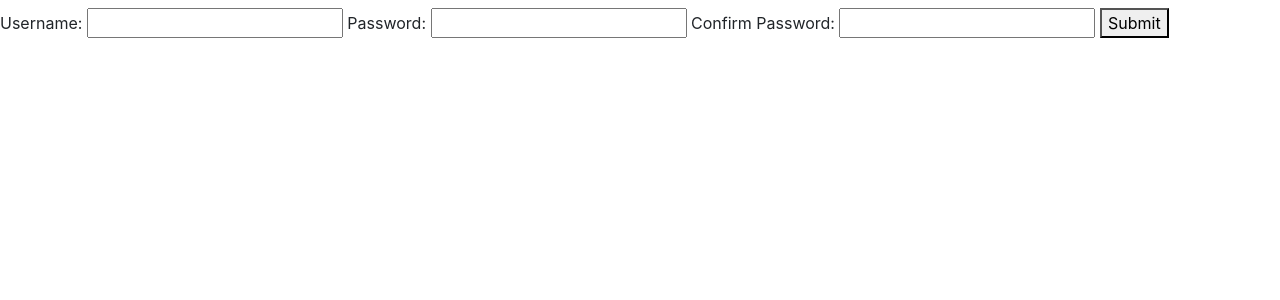
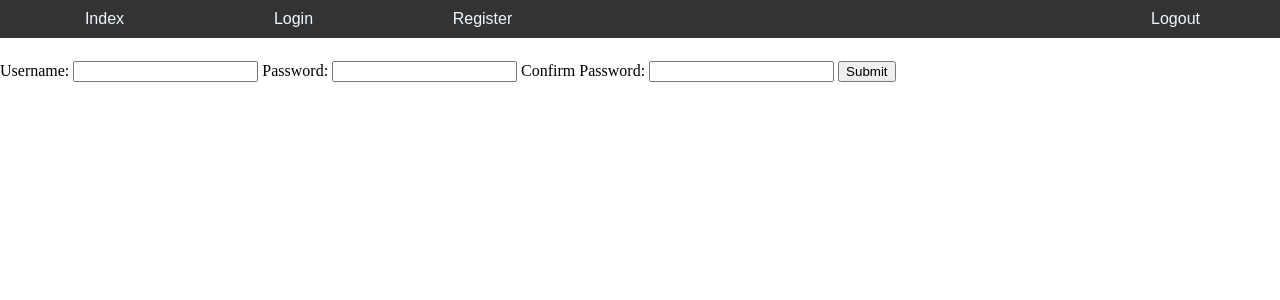
Before and after one commit to Emichira/cs50w-project1, a Flask app: page /register in a window 1280 px wide. Shown: the top 300 px of the page. Run offline with Flask 2, Linux system fonts and the light colour scheme; some libraries are stand-ins or nearby versions.

Commit message:
add nav-bar to layout

```diff
--- a/static/style.css
+++ b/static/style.css
@@ -0,0 +1,46 @@
+body {
+    background: #fff;
+    margin: 0;
+    padding-top: 40px;
+}
+
+.nav-bar {
+    background: #333;
+    margin: 0;
+    width: 100%;
+    position: fixed;
+    top: 0;
+    left: 0;
+}
+
+.nav-bar ul li {
+    display: inline;
+    float: left;
+    width: 15%;
+    font-family: arial;
+}
+
+.nav-bar ul li a {
+    color: aliceblue;
+}
+
+.nav-bar ul li:nth-child(4) {
+    float: right;
+}
+
+.nav-bar ul {
+    margin: 0;
+    padding: 10px 10px;
+    text-align: center;
+    list-style-type: none;
+}
+
+.nav-bar ul:after {
+    content: "";
+    display: block;
+    clear: both;
+}
+
+.nav-bar ul li a {
+    text-decoration: none;
+}
--- a/templates/layout.html
+++ b/templates/layout.html
@@ -1,11 +1,30 @@
 <!DOCTYPE html>
 <html>
     <head>
-        <link rel="stylesheet" href="https://stackpath.bootstrapcdn.com/bootstrap/4.3.1/css/bootstrap.min.css" integrity="sha384-ggOyR0iXCbMQv3Xipma34MD+dH/1fQ784/j6cY/iJTQUOhcWr7x9JvoRxT2MZw1T" crossorigin="anonymous">
+        <meta name="viewport" content="width=device-width">
+        <!-- <link rel="stylesheet" href="https://stackpath.bootstrapcdn.com/bootstrap/4.3.1/css/bootstrap.min.css" integrity="sha384-ggOyR0iXCbMQv3Xipma34MD+dH/1fQ784/j6cY/iJTQUOhcWr7x9JvoRxT2MZw1T" crossorigin="anonymous"> -->
+        <link rel="stylesheet" href="../static/style.css">
         <title>Project 1</title>
     </head>
     <body>
-        <h1>{% block heading %}{% endblock %}</h1>
+        <div class="nav-bar">
+            <ul>
+                <li>
+                    <a href="/">Index</a>
+                </li>
+                <li>
+                    <a href="/login">Login</a>
+                </li>
+                <li>
+                    <a href="/register">Register</a>
+                </li>
+                <li>
+                    <a href="/logout">Logout</a>
+                </li>
+            </ul>
+        </div>
+
+        <h1>{% block title %}{% endblock %}</h1>
 
         {% block body %}
         {% endblock %}
```
